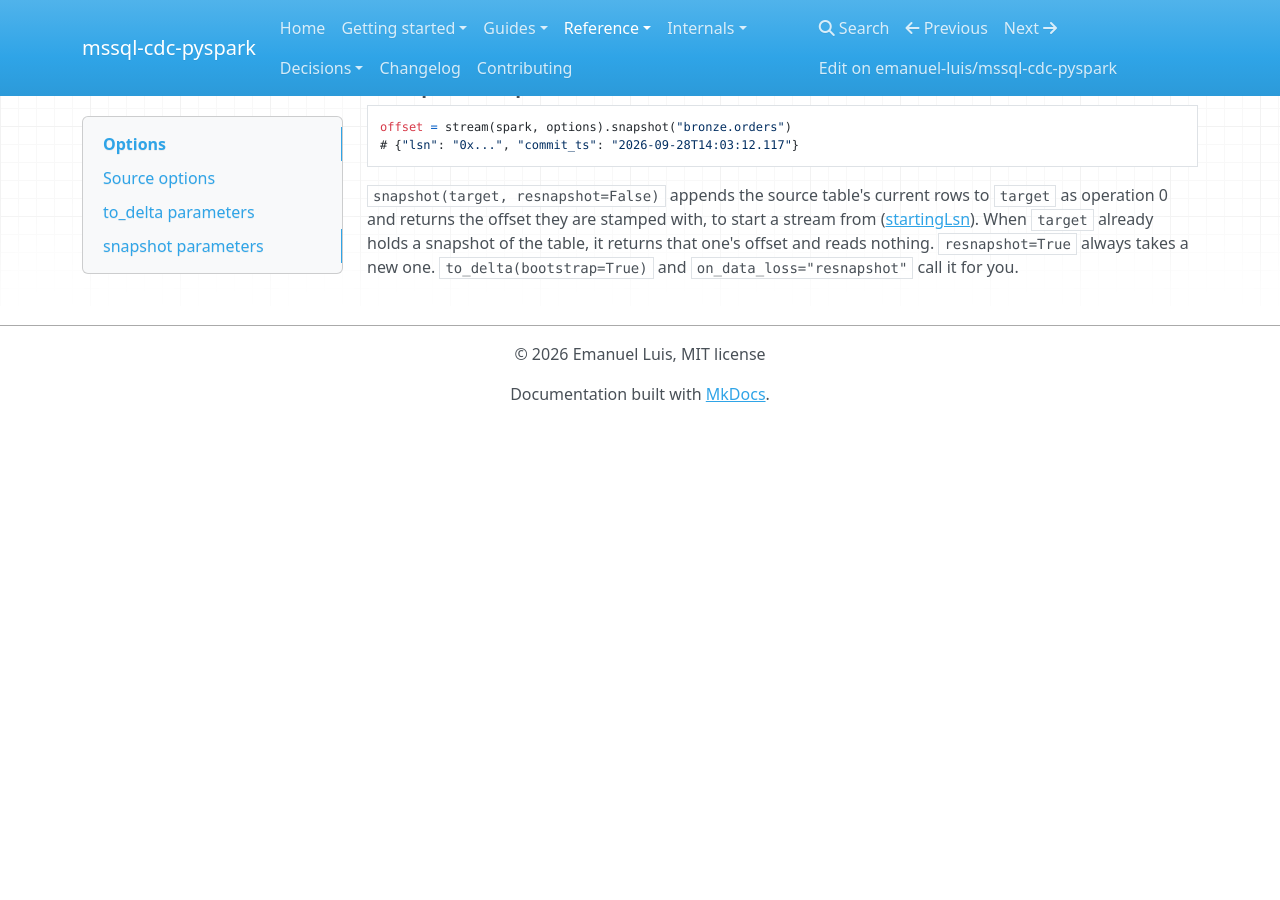
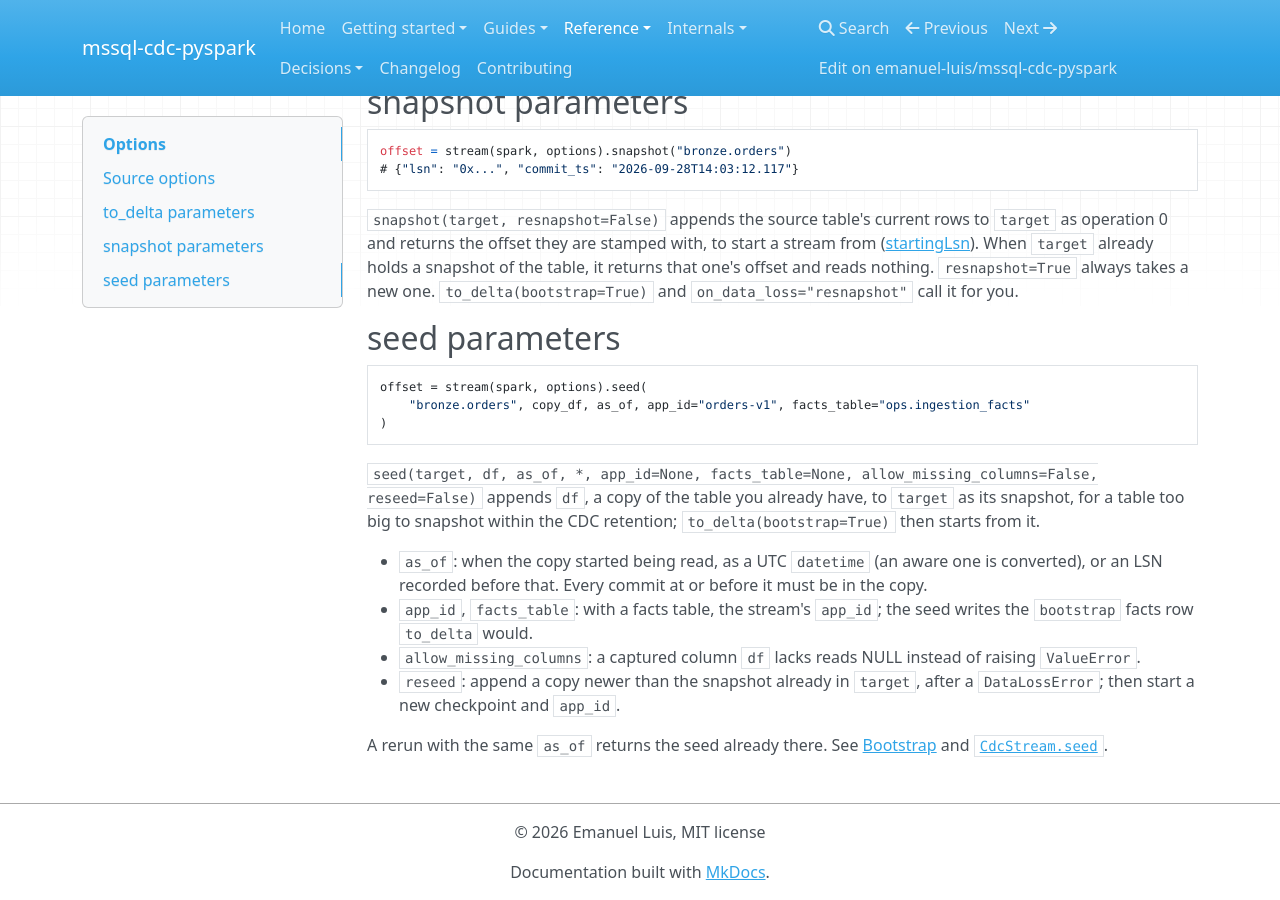
Before and after one commit to emanuel-luis/mssql-cdc-pyspark, an MkDocs documentation site: the page built from docs/reference/options.md, in a window 1280 px wide and 900 px high, scrolled down 6701 px. Built offline with MkDocs 1.6.1, drawn with Linux system fonts in a browser that asks for light colours; nearby versions of some CDN libraries; before the commit the page ends 7123 px from its top, so only the background shows below that; some of the changed text lies outside the part shown.

Commit message:
docs: seed in the Options and Databricks pages; arrow-odbc and lab CI scope
The Options reference said bootstrap is not for tables too big to snapshot and
had no seed parameters; the Databricks page still described the manual
startingLsn flow. The tables reference names the seed's userMetadata key. The
installation page and changelog said CI runs the integration tests on both
backends: 14 of them run with arrow-odbc. The CI section lists t9 in the lab job.

````diff
--- a/docs/reference/options.md
+++ b/docs/reference/options.md
@@ -2,8 +2,9 @@
 
 Everything a stream takes: the source options, given once to
 [`stream()`](api.md#mssql_cdc.stream) or one by one to `spark.readStream.format("mssql_cdc")`,
-and the parameters of [`to_delta()`](api.md#mssql_cdc.pipeline.CdcStream.to_delta) and
-[`snapshot()`](api.md#mssql_cdc.pipeline.CdcStream.snapshot).
+and the parameters of [`to_delta()`](api.md#mssql_cdc.pipeline.CdcStream.to_delta),
+[`snapshot()`](api.md#mssql_cdc.pipeline.CdcStream.snapshot) and
+[`seed()`](api.md#mssql_cdc.pipeline.CdcStream.seed).
 
 ```python
 from mssql_cdc import stream
@@ -288,8 +289,9 @@ Passed to `DataStreamWriter.queryName`.
 `True` appends a snapshot of the source table to `target` before the first batch (once:
 later runs find it, under any capture instance of the table) and starts the checkpoint at
 its LSN, so the target holds the whole table, not only what CDC retention still has. With a
-`facts_table` it also writes a `bootstrap` facts row. Not with `startingLsn` (`ValueError`),
-and not on tables too big to snapshot: see [Bootstrap](../guides/bootstrap.md).
+`facts_table` it also writes a `bootstrap` facts row. Not with `startingLsn` (`ValueError`).
+On a table too big to snapshot, only after [seed](#seed-parameters): it then finds the seed
+and reads nothing ([Bootstrap](../guides/bootstrap.md#tables-too-big-to-snapshot)).
 
 ### on_data_loss
 
@@ -329,3 +331,29 @@ operation 0 and returns the offset they are stamped with, to start a stream from
 ([startingLsn](#startinglsn)). When `target` already holds a snapshot of the table, it returns
 that one's offset and reads nothing. `resnapshot=True` always takes a new one.
 `to_delta(bootstrap=True)` and `on_data_loss="resnapshot"` call it for you.
+
+## seed parameters
+
+```python
+offset = stream(spark, options).seed(
+    "bronze.orders", copy_df, as_of, app_id="orders-v1", facts_table="ops.ingestion_facts"
+)
+```
+
+`seed(target, df, as_of, *, app_id=None, facts_table=None, allow_missing_columns=False,
+reseed=False)` appends `df`, a copy of the table you already have, to `target` as its
+snapshot, for a table too big to snapshot within the CDC retention; `to_delta(bootstrap=True)`
+then starts from it.
+
+* `as_of`: when the copy started being read, as a UTC `datetime` (an aware one is converted),
+  or an LSN recorded before that. Every commit at or before it must be in the copy.
+* `app_id`, `facts_table`: with a facts table, the stream's `app_id`; the seed writes the
+  `bootstrap` facts row `to_delta` would.
+* `allow_missing_columns`: a captured column `df` lacks reads NULL instead of raising
+  `ValueError`.
+* `reseed`: append a copy newer than the snapshot already in `target`, after a
+  `DataLossError`; then start a new checkpoint and `app_id`.
+
+A rerun with the same `as_of` returns the seed already there. See
+[Bootstrap](../guides/bootstrap.md#tables-too-big-to-snapshot) and
+[`CdcStream.seed`](api.md#mssql_cdc.pipeline.CdcStream.seed).
````
Also changed, not shown: CHANGELOG.md (+8 -5 lines), docs/DATABRICKS.md (+2 -1 lines), docs/DEVELOPMENT.md (+5 -4 lines), docs/getting-started/installation.md (+7 -5 lines), docs/reference/tables.md (+3 -1 lines).
